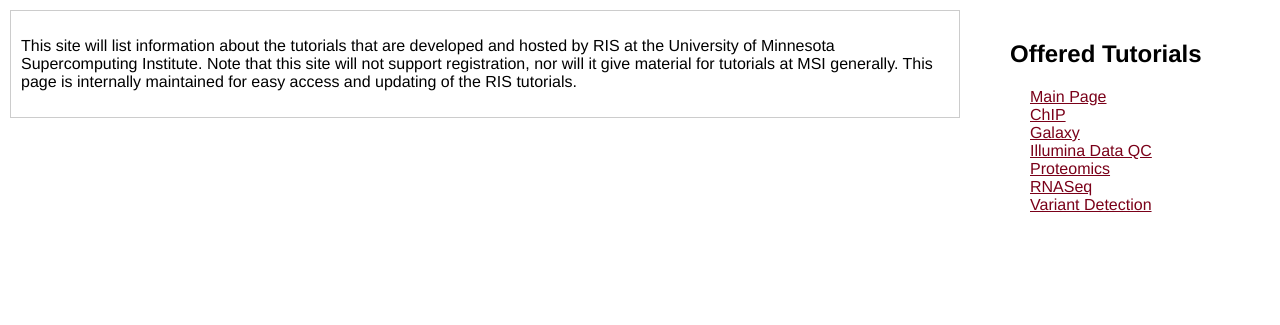
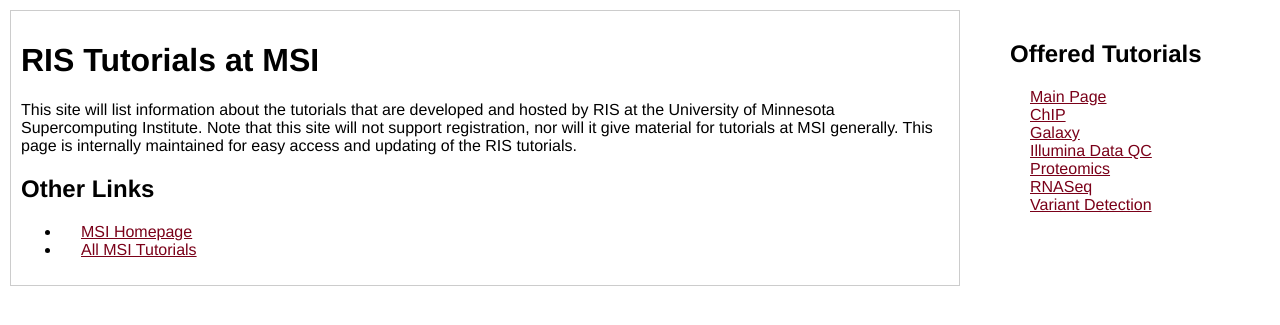
Before and after one commit to msi-ris/Tutorials, a Jekyll site: the page built from index.html, in a window 1280 px wide. Shown: the top 325 px of the page. Built offline with Jekyll 4.4.1, drawn with Linux system fonts in a browser that asks for light colours.

```diff
--- a/index.html
+++ b/index.html
@@ -5,8 +5,15 @@ exclude: true
 permalink: /
 ---
 
+<h1>RIS Tutorials at MSI</h1>
 <p>This site will list information about the tutorials that are developed and
     hosted by RIS at the University of Minnesota Supercomputing Institute. Note
     that this site will not support registration, nor will it give material for
     tutorials at MSI generally. This page is internally maintained for easy
     access and updating of the RIS tutorials.</p>
+
+<h2>Other Links</h2>
+<ul>
+    <li><a href="https://www.msi.umn.edu/">MSI Homepage</a></li>
+    <li><a href="https://www.msi.umn.edu/tutorials">All MSI Tutorials</a></li>
+</ul>
```
Also changed, not shown: Testing.md (added, +9 -0 lines).
